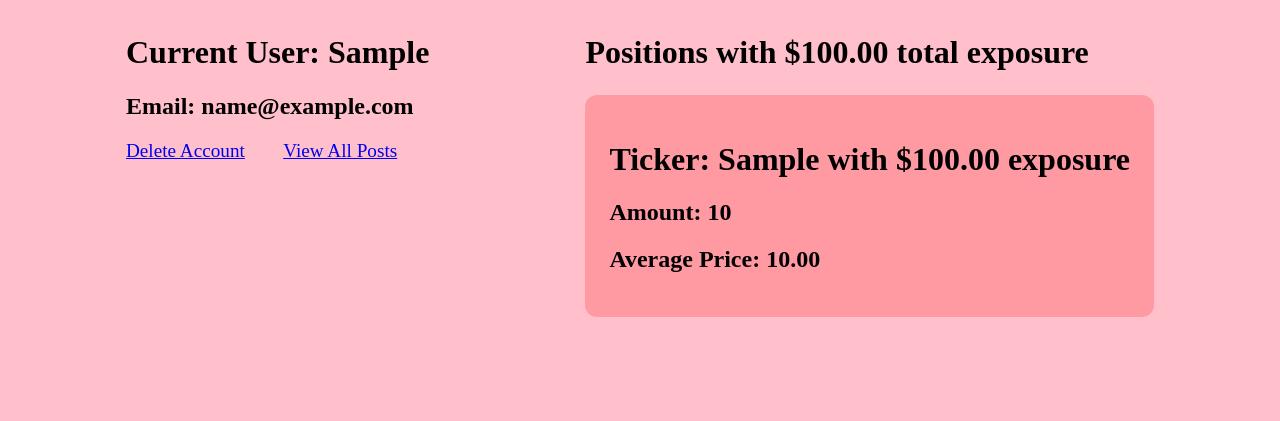
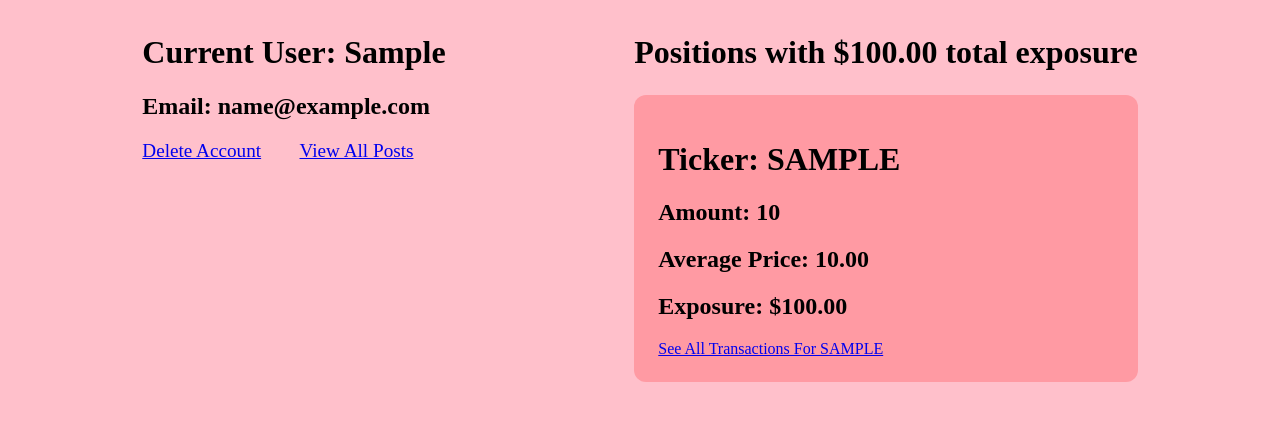
Before and after one commit to darinvi/StocksInfoApp, a Django app: page /profile/ in a window 1280 px wide. Shown: the part 64-485 px from the top of the page. Run offline with Django 5.2, Linux system fonts and the light colour scheme; a user stored in the database is signed in; tables that the repository leaves empty hold one stand-in row (values such as "Sample post").

Commit message:
add transaction history for ticker

```diff
--- a/stocks/static/css/components.css
+++ b/stocks/static/css/components.css
@@ -5,7 +5,8 @@
 
 .trade-idea,
 .comment,
-.position-component {
+.position-component,
+.single-transaction {
     background-color: rgba(255, 0, 0, 0.2);
     margin: 1.5em 0;
     padding: 1.5em;
--- a/stocks/stocks/stocks_app/templatetags/custom_tags.py
+++ b/stocks/stocks/stocks_app/templatetags/custom_tags.py
@@ -48,7 +48,8 @@ def profile_positions(pk):
 
         return {
             'positions': positions,
-            'total': total_exposure
+            'total': total_exposure,
+            'user_pk': pk
         }
 
 
@@ -59,7 +60,6 @@ class Tx:
         self.final = False
 
 def get_position_data(tx, ticker):
-    print(ticker)
     curr_tx = [t for t in tx if t.ticker == ticker]
     return get_current_position(curr_tx)
 
--- a/stocks/stocks/stocks_app/urls.py
+++ b/stocks/stocks/stocks_app/urls.py
@@ -9,6 +9,7 @@ from .views import (
     MoreDetails,
     CourseListView,
     CourseFormView,
+    TransactionListView,
     create_content,
     stock_data,
     create_transaction
@@ -30,6 +31,7 @@ urlpatterns = [
     path('stock-data/<slug:ticker_name>', stock_data, name='stock_data'),
     path('stock-data', stock_data, name='stock_data_input'),
     path('create-transaction', create_transaction, name='create_transaction'),
+    path('list-transactions/<slug:ticker_name>/<int:user_pk>', TransactionListView.as_view(), name='list_transactions'),
 ]
 
 # TO DO: fix index page, currently having two paths doing the same
--- a/stocks/stocks/stocks_app/views.py
+++ b/stocks/stocks/stocks_app/views.py
@@ -136,3 +136,19 @@ def create_transaction(request):
         if tx['amount'] != 0:
             Transaction.objects.create(**tx)
     return redirect(reverse('stock_data', args=[data['ticker']]))
+
+class TransactionListView(views.ListView):
+    model = Transaction
+    template_name = 'lists/transactions_list.html'
+
+    def get_context_data(self, **kwargs):
+        context = super().get_context_data(**kwargs)
+        context['ticker_name'] = self.kwargs.get('ticker_name')
+        context['user_pk'] = self.kwargs.get('user_pk')
+        return context
+
+    def get_queryset(self):
+        ticker = self.kwargs['ticker_name']
+        pk = self.kwargs['user_pk']
+        queryset = Transaction.objects.filter(ticker=ticker, user__pk=pk)
+        return queryset
--- a/stocks/templates/components/position_component.html
+++ b/stocks/templates/components/position_component.html
@@ -1,7 +1,7 @@
 <div class="position-component">
-    <h1>Ticker: {{ key }} with ${{ val.total | floatformat:2 }} exposure</h1>
-    <div class="position-data">
-        <h2>Amount: {{ val.amount }}</h2>
-        <h2>Average Price: {{ val.price | floatformat:2 }}</h2>
-    </div>
+    <h1>Ticker: {{ key | upper }}</h1>
+    <h2>Amount: {{ val.amount }}</h2>
+    <h2>Average Price: {{ val.price | floatformat:2 }}</h2>
+    <h2>Exposure: ${{ val.total | floatformat:2 }}</h2>
+    <a href="{% url 'list_transactions' ticker_name=key user_pk=user_pk %}">See All Transactions For {{ key|upper }}</a>
 </div>
--- /dev/null
+++ b/stocks/templates/components/single_transaction.html
@@ -0,0 +1,6 @@
+<div class="single-transaction">
+    <p>Ticker: {{ obj.ticker }}</p>
+    <p>Amount: {{ obj.amount }}</p>
+    <p>Price: {{ obj.price }}</p>
+    <p>Times: {{ obj.executed_at }}</p>
+</div>
--- /dev/null
+++ b/stocks/templates/lists/transactions_list.html
@@ -0,0 +1,6 @@
+{% extends 'index.html' %}
+{% block page_content %}
+{%  for obj in object_list %}
+    {% include 'components/single_transaction.html' %}
+{% endfor %}
+{% endblock %}
```
Also changed, not shown: stocks/templates/inclusions/profile_positions.html (line endings or trailing spaces).
